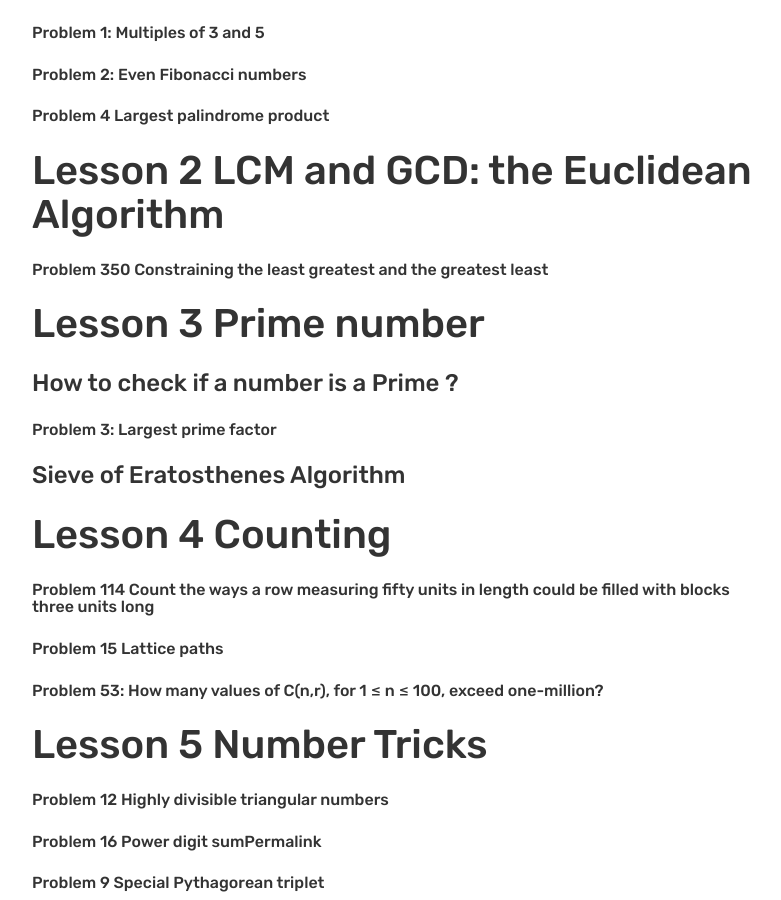
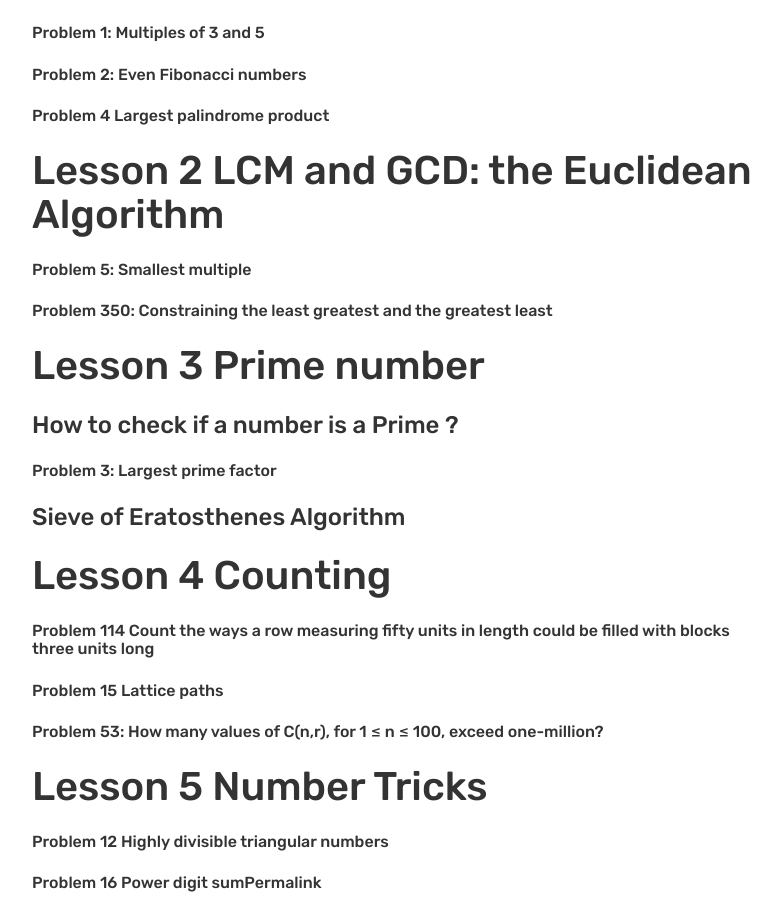
Before and after one commit to irvinecodingclub/irvinecodingclub.github.io, a Jekyll site: the page built from _posts/2020-04-18-python-and-math-problems.md, in a window 1280 px wide and 900 px high, scrolled down 1104 px. Shown: the whole window, without its empty margins (53-834 px from the left). Built offline with Jekyll 4.4.1, drawn with Linux system fonts in a browser that asks for light colours; comment, search, counter and statistics services are not loaded.

Commit message:
math and python

```diff
--- a/_posts/2020-04-18-python-and-math-problems.md
+++ b/_posts/2020-04-18-python-and-math-problems.md
@@ -36,7 +36,8 @@ In this course, we will use Python program to solve mathematical problems. We wi
 
 # Lesson 2  LCM and GCD: the Euclidean Algorithm
 
-###### Problem 350 Constraining the least greatest and the greatest least
+###### Problem 5: Smallest multiple
+###### Problem 350: Constraining the least greatest and the greatest least
 
 # Lesson 3  Prime number
 
```
